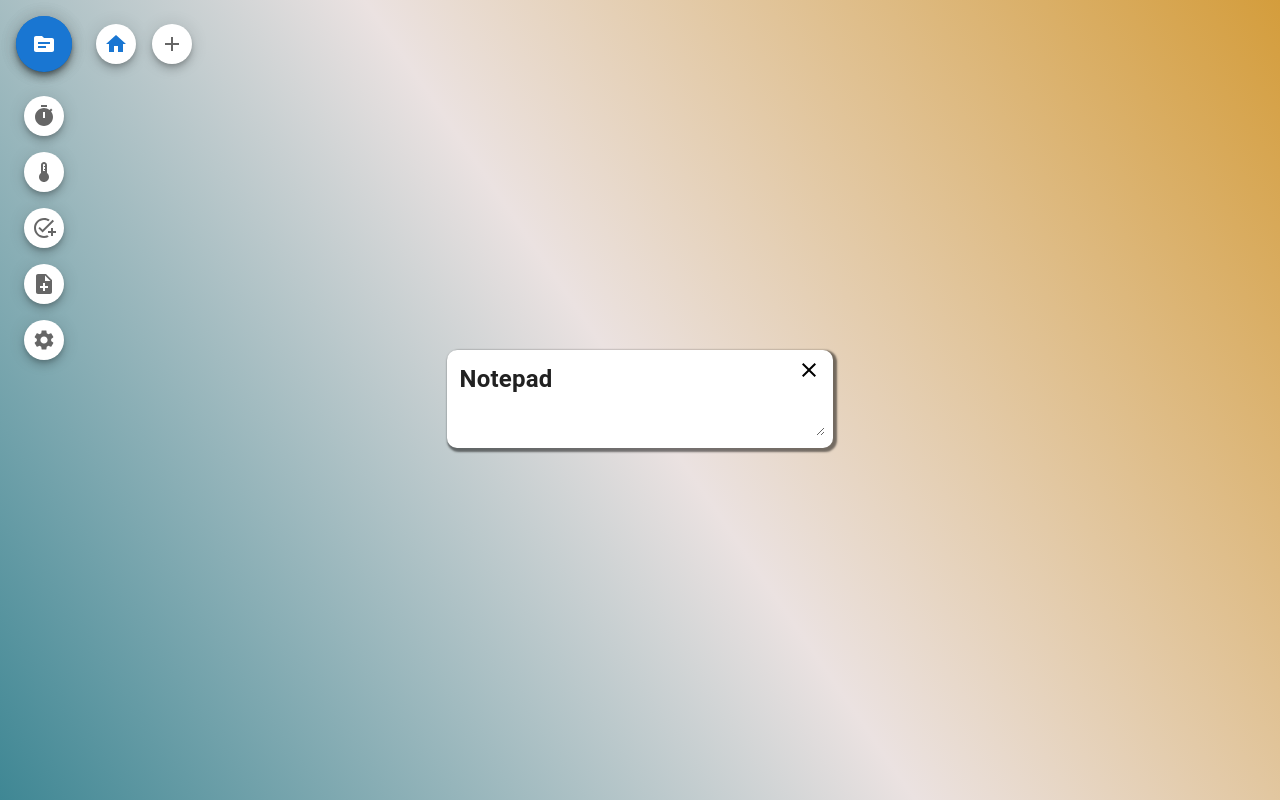
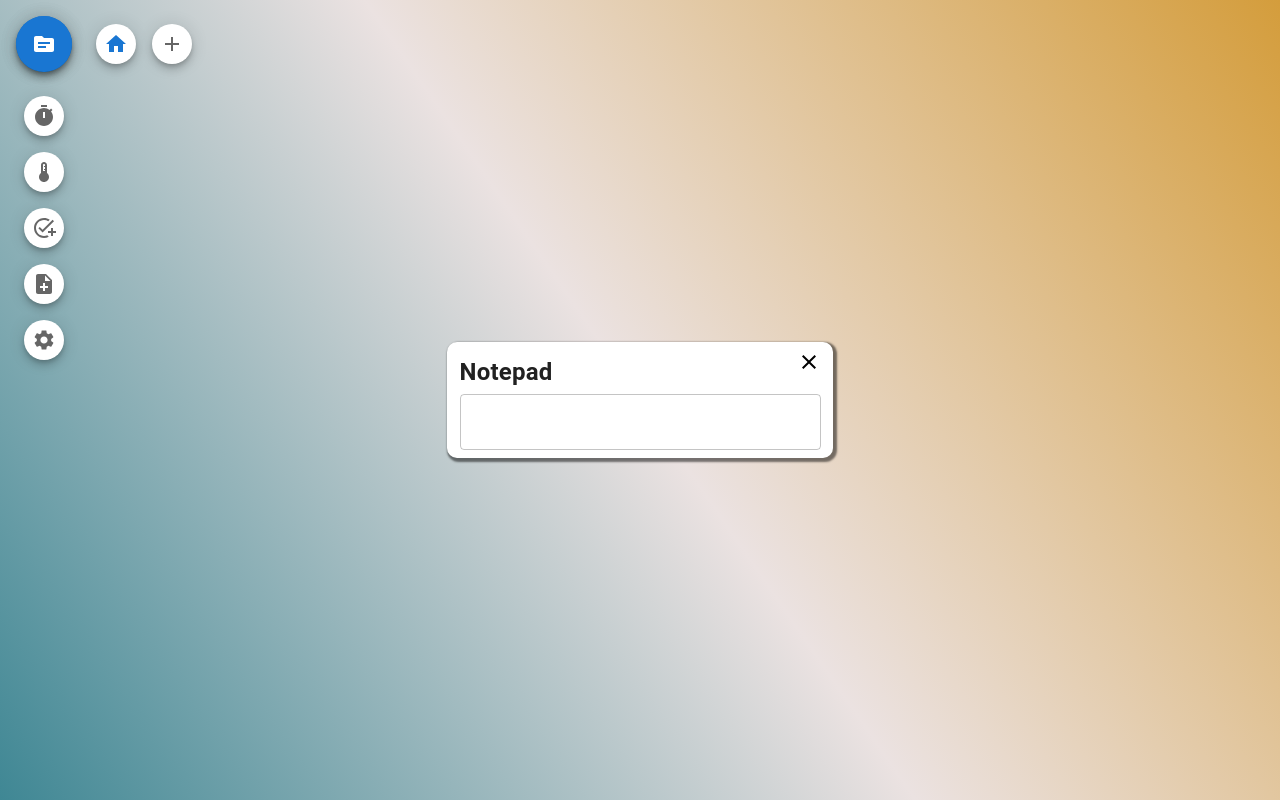
Before and after one commit to jramirez-codes/zen-work, a Next.js app: page / in a window 1280 px wide. Both pictures are taken after a click on the button 44 px from the left and 284 px from the top of the page. Built offline with nearby package versions, Linux system fonts and the light colour scheme.

Commit message:
notes and timer changes

```diff
--- a/src/app/components/notepad/notepad.js
+++ b/src/app/components/notepad/notepad.js
@@ -1,6 +1,8 @@
 import React from "react";
 import { useDispatch } from 'react-redux'
 import { updateWindowData } from "../../store/settingStore";
+import { TextField } from "@mui/material";
+
 export default function Notepad(props) {
   const dispatch = useDispatch()
   const [notes, setNotes] = React.useState(props.data[0]===null? "": props.data[0])
@@ -12,17 +14,12 @@ export default function Notepad(props) {
   },[props.data])
 
   return(
-    <div>
-      <textarea style={{
-        width:'100%',
-        minWidth: 200,
-        border:0,
-        backgroundColor: 'transparent'
-      }}
-        value={notes}
-        onChange={(e)=>{setNotes(e.target.value)}}
-        onBlur={()=>{dispatch(updateWindowData({idx: props.windowIdx, data: [notes]}))}}
-      />
-    </div>
+    <TextField
+      fullWidth
+      multiline
+      maxRows={4}
+      onChange={(e)=>{setNotes(e.target.value)}}
+      onBlur={()=>{dispatch(updateWindowData({idx: props.windowIdx, data: [notes]}))}}
+    />
   )
 }
--- a/src/app/components/timer/timeKeeper/timeKeeper-v3.js
+++ b/src/app/components/timer/timeKeeper/timeKeeper-v3.js
@@ -15,8 +15,13 @@ export default function TimeKeeperV3(props) {
   const alarmSound = new Audio('./staticAssets/sounds/alarm_beep.wav')
 
   function onTimerReset() {
+    if(!isRunning)
+      return
+
+    console.log("TIMER RESETR")
     setIsRunning(false)
     setCurrAlarm(0)
+    dispatch(updateAnyWindowDataTypeAndCache({idx: props.windowIdx, dataType: 'data', data: [0]}))
   }
 
   function onTimerUpdate() {
@@ -41,6 +46,11 @@ export default function TimeKeeperV3(props) {
   }
 
   function onTimerStart() {
+    // Check if already running
+    if(isRunning)
+      return
+
+    // Parse Inputs
     if(inputTimerDisplay === null || inputTimerDisplay === 'H:m:s')
       return
 
@@ -64,19 +74,15 @@ export default function TimeKeeperV3(props) {
 
     // Update Backend
     dispatch(updateAnyWindowDataTypeAndCache({idx: props.windowIdx, dataType: 'data', data: [newAlarm]}))
-    console.log("triggered and cached")
   }
 
   // Check to see if alarm is already saved
   React.useEffect(()=>{
     if(props.data !== undefined && props.data.length !== 0) {
-
-      setCurrAlarm(props.data[0])
-      setIsRunning(true)
-      console.log('Worked')
-    }
-    else {
-      console.log('didnt work', props.data)
+      if(props.data[0] > new Date().getTime()) {
+        setCurrAlarm(props.data[0])
+        setIsRunning(true)
+      }
     }
   },[])
 
@@ -112,8 +118,8 @@ export default function TimeKeeperV3(props) {
         alignItems="flex-start"
         spacing={0}
       >
-        <Button onClick={onTimerStart}>Start</Button>
-        <Button onClick={onTimerReset}>Reset</Button>
+        <Button onClick={()=>{onTimerStart()}}>Start</Button>
+        <Button onClick={()=>{onTimerReset()}}>Reset</Button>
       </Stack>
     </>
   )
--- a/src/app/store/settingStore.js
+++ b/src/app/store/settingStore.js
@@ -168,13 +168,6 @@ export const settings = createSlice({
         })))
       }
     },
-    // Youtube URL
-    setDisplayUrl: (state, action)=>{
-      state.displayUrl = action.payload
-    },
-    updateYoutubeUrl: (state) => {
-      state.youtubeUrl = state.displayUrl
-    },
     // Window Manipulation
     onWindowHoverEnter: (state, action) => {
       state.currentLayers[action.payload] = true
@@ -270,6 +263,13 @@ export const settings = createSlice({
       // Update Cache
       window.localStorage.setItem(state.cacheName, zip(JSON.stringify(state)))
     },
+    // Youtube URL
+    setDisplayUrl: (state, action)=>{
+      state.displayUrl = action.payload
+    },
+    updateYoutubeUrl: (state) => {
+      state.youtubeUrl = state.displayUrl
+    },
   }
 })
 
```
